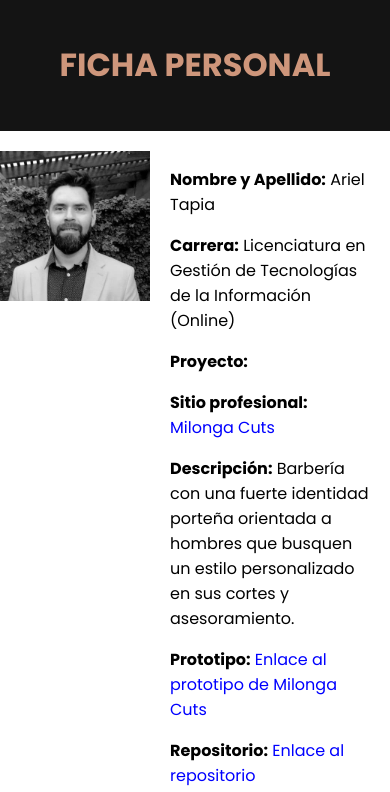
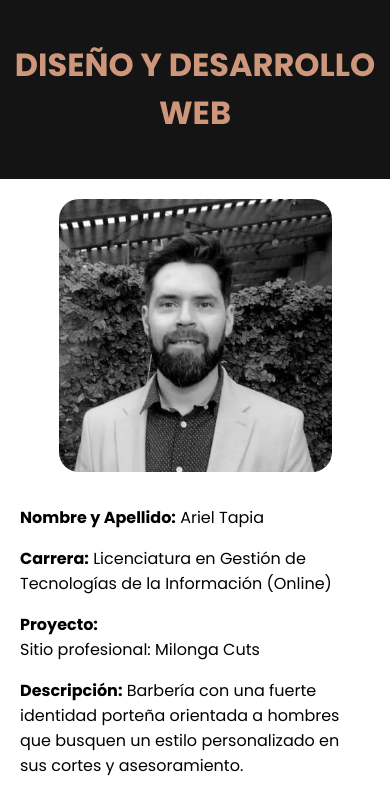
Before and after one commit to aritapia19/parcialari.github.io, a plain HTML site: page index.html in a window 390 px wide. Shown: the top 792 px of the page. Drawn offline with Linux system fonts and the light colour scheme.

Commit message:
version 2
modificaciones de aspecto

```diff
--- a/index.html
+++ b/index.html
@@ -8,7 +8,7 @@
 </head>
 <body>
     <header>
-        <h1>Ficha Personal</h1>
+        <h1>Diseño y desarrollo web</h1>
     </header>
     <main>
         <div class="left-block">
@@ -17,11 +17,10 @@
         <div class="right-block">
             <p><strong>Nombre y Apellido:</strong> Ariel Tapia</p>
             <p><strong>Carrera:</strong> Licenciatura en Gestión de Tecnologías de la Información (Online)</p>
-            <p><strong>Proyecto:</strong></p>
-            <p><strong>Sitio profesional:</strong> <a href="https://aritapia19.github.io/barberiamilongacuts/" target="_blank">Milonga Cuts</a></p>
+            <p><strong>Proyecto:</strong><br>Sitio profesional: <a href="https://aritapia19.github.io/barberiamilongacuts/" target="_blank">Milonga Cuts</a></p>
             <p><strong>Descripción:</strong> Barbería con una fuerte identidad porteña orientada a hombres que busquen un estilo personalizado en sus cortes y asesoramiento.</p>
             <p><strong>Prototipo:</strong> <a href="link_al_prototipo" target="_blank">Enlace al prototipo de Milonga Cuts</a></p>
-            <p><strong>Repositorio:</strong> <a href="link_al_repositorio" target="_blank">Enlace al repositorio</a></p>
+            <p><strong>Repositorio:</strong> <a href="https://github.com/aritapia19/parcialari.github.io" target="_blank">Enlace al repositorio</a></p>
         </div>
     </main>
     <footer>
--- a/styles.css
+++ b/styles.css
@@ -11,12 +11,12 @@ header {
     text-transform: uppercase;
     background-color: #141414;
     color: #ce967b;
-    ;
     padding: 20px 0;
 }
 
 main {
     display: flex;
+    flex-wrap: wrap;
     justify-content: space-around;
     margin-top: 20px;
 }
@@ -27,9 +27,10 @@ main {
 }
 
 .left-block img {
-    width: 150px;
+    width: 70%;
     height: auto;
     margin-bottom: 10px;
+    border-radius: 20px;
 }
 
 .right-block {
@@ -42,7 +43,7 @@ main {
 }
 
 a {
-    color: blue;
+    color: black;
     text-decoration: none;
 }
 
@@ -55,3 +56,13 @@ footer {
     padding: 20px 0;
     background-color: #141414;
 }
+
+@media screen and (max-width: 768px) {
+    main {
+        flex-direction: column;
+    }
+
+    .right-block {
+        flex: 1;
+    }
+}
```
